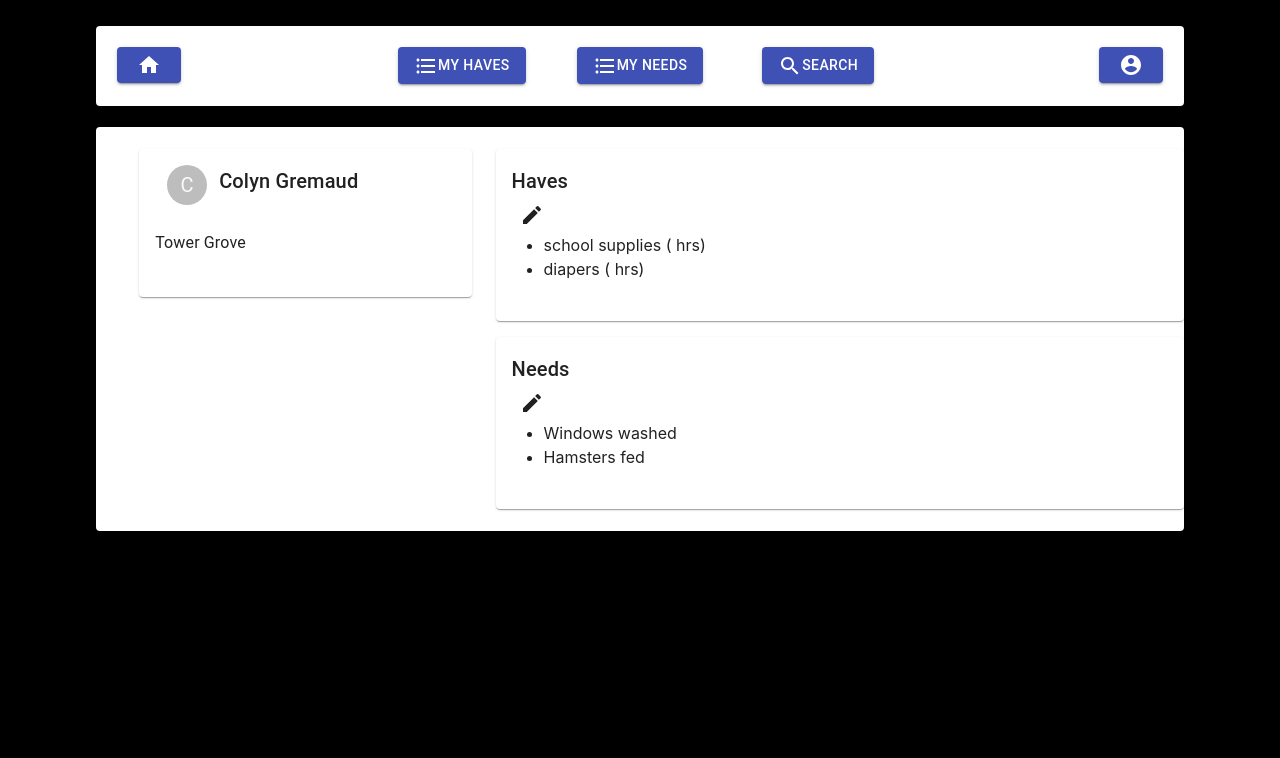
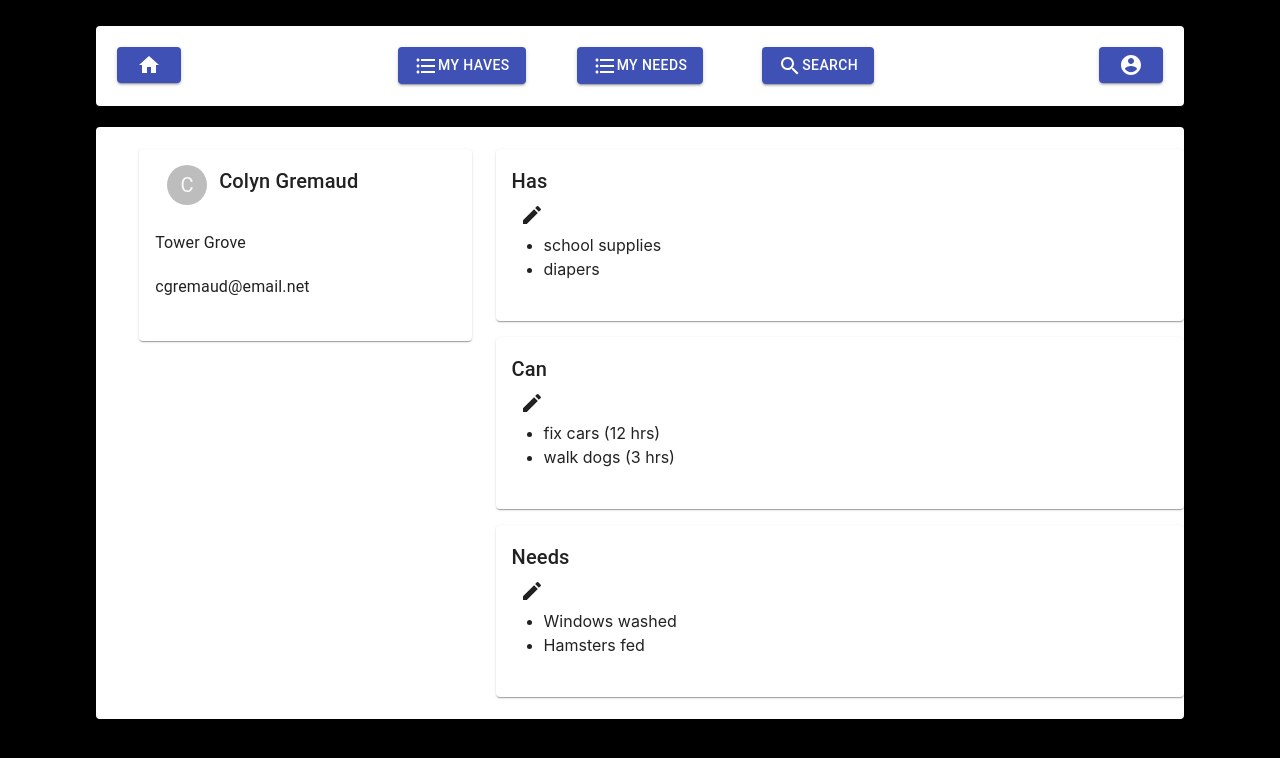
Before and after one commit to LaunchCodeLiftoffProjects/gab-group-a, a React (Create React App) app in the folder client/helping-hands/: page /profile in a window 1280 px wide. Shown: the top 758 px of the page. Built offline with nearby package versions, Linux system fonts and the light colour scheme.

Commit message:
Added email to bio card in Profile

```diff
--- a/client/helping-hands/src/Profile.js
+++ b/client/helping-hands/src/Profile.js
@@ -13,6 +13,7 @@ export default function Profile() {
     const userPlaceholder = {
         name: "Colyn Gremaud",
         location: "Tower Grove",
+        email: "cgremaud@email.net",
         needs: [
             "Windows washed",
             "Hamsters fed",
@@ -48,6 +49,7 @@ export default function Profile() {
                                 <CardContent>
                                     <span className="container row"><Avatar className="col-1">{userPlaceholder.name[0]}</Avatar><Typography className="col-8" variant="h6">{userPlaceholder.name}</Typography></span>
                                     <p><br /><Typography variant="subtitle1">{userPlaceholder.location}</Typography></p>
+                                    <p><Typography variant="subtitle1">{userPlaceholder.email}</Typography></p>
                                 </CardContent>
                             </Card>
                         </CardActionArea></p>
@@ -57,12 +59,31 @@ export default function Profile() {
                             <Card>
                                 <CardContent>
                                     <span className="row">
-                                        <Typography className="col-11" variant="h6">Haves</Typography>
+                                        <Typography className="col-11" variant="h6">Has</Typography>
                                         <Button className = "col-1" align="right"><EditIcon /></Button>
                                     </span>
                                     <Typography variant = "subtitle3" >
                                         <ul >
                                             {userPlaceholder.has.map((item) => {
+                                                return(
+                                                <li>{item.name}</li>
+                                                )
+                                            })}
+                                        </ul>
+                                    </Typography>
+                                </CardContent>
+                            </Card>
+                        </CardActionArea></p>
+                        <p><CardActionArea>
+                            <Card>
+                                <CardContent>
+                                    <span className="row">
+                                        <Typography className="col-11" variant="h6">Can</Typography>
+                                        <Button className = "col-1" align="right"><EditIcon /></Button>
+                                    </span>
+                                    <Typography variant = "subtitle3" >
+                                        <ul >
+                                            {userPlaceholder.can.map((item) => {
                                                 return(
                                                 <li>{item.name} ({item.hoursWork} hrs)</li>
                                                 )
```
